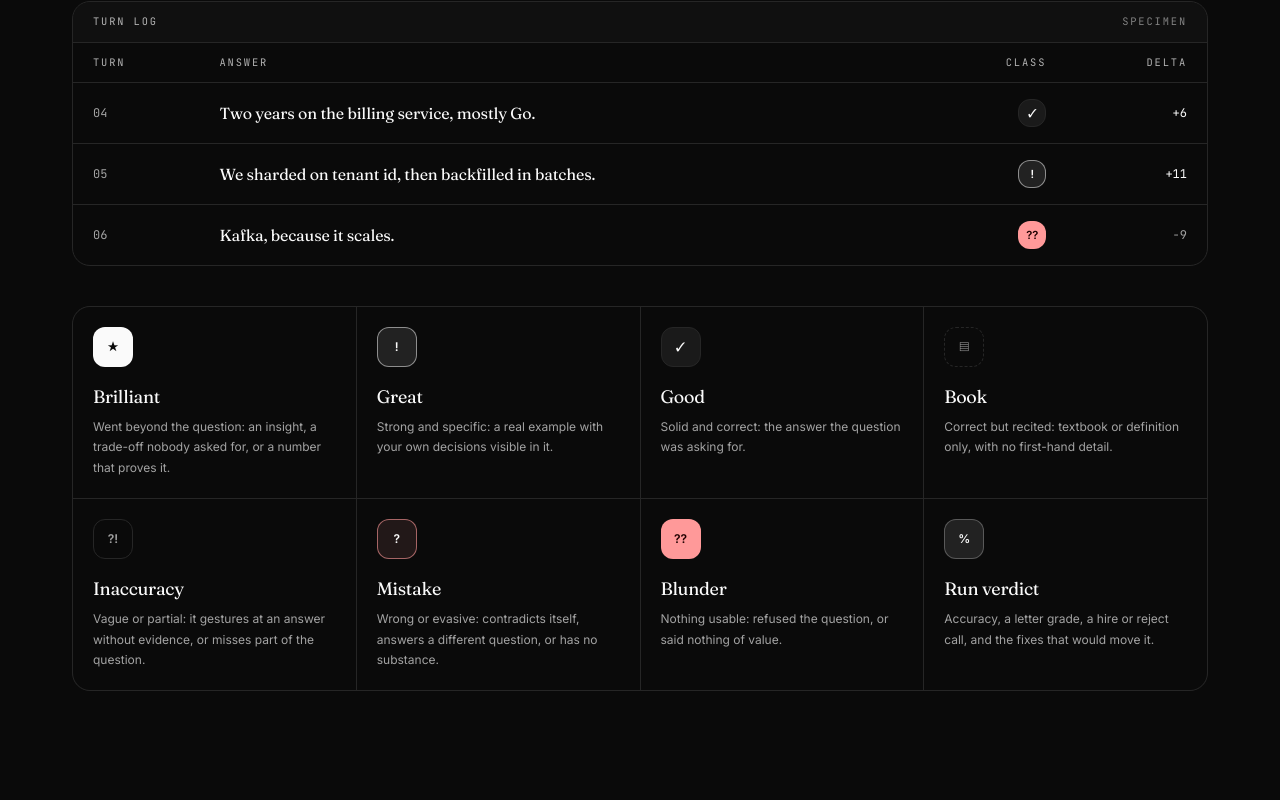
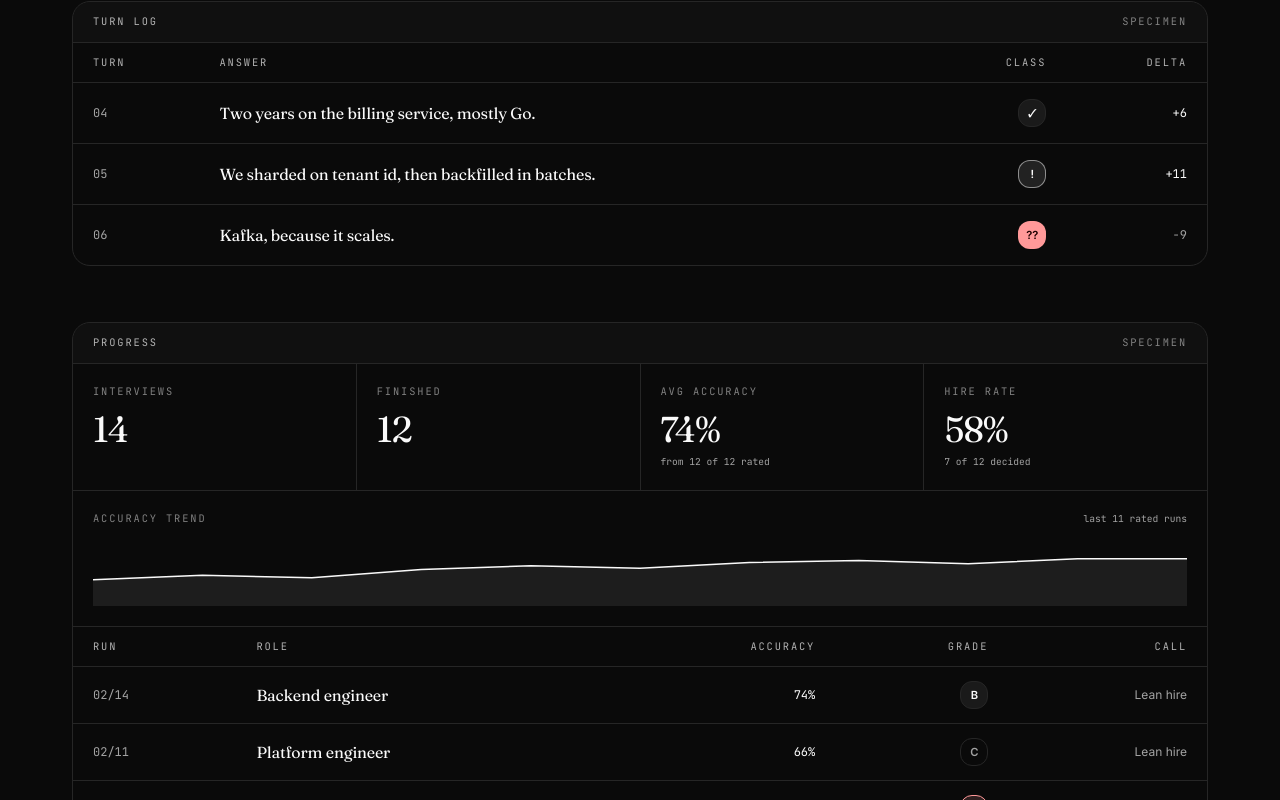
Before and after one commit to notseekeru/maxterview_website, a React (Vite) app in the folder frontend/: page / in a window 1280 px wide. Shown: the part 2000-2800 px from the top of the page. Built offline with nearby package versions, Linux system fonts and the light colour scheme; no server answers.

Commit message:
feat(landing): add analytics specimen artefact

```diff
--- a/frontend/src/pages/Landing.tsx
+++ b/frontend/src/pages/Landing.tsx
@@ -5,7 +5,7 @@ import { Link } from "react-router-dom";
 import { Button } from "@/components/ui/button";
 import { useDocumentTitle } from "@/hooks/useDocumentTitle";
 import type { MoveClass } from "@/lib/api";
-import { MOVE_CLASSES, moveClassMeta } from "@/lib/moveClasses";
+import { gradeTone, MOVE_CLASSES, moveClassMeta } from "@/lib/moveClasses";
 import { PLANS } from "@/lib/plans";
 import { cn } from "@/lib/utils";
 
@@ -40,6 +40,34 @@ const TURN_LOG: { turn: string; answer: string; note: MoveClass; delta: string }
     { turn: "04", answer: "Two years on the billing service, mostly Go.", note: "good", delta: "+6" },
     { turn: "05", answer: "We sharded on tenant id, then backfilled in batches.", note: "great", delta: "+11" },
     { turn: "06", answer: "Kafka, because it scales.", note: "blunder", delta: "−9" },
+];
+
+// Specimen dashboard. Same four headline numbers the real dashboard shows, so the page cannot
+// promise a metric the product does not compute. Accuracies are whole numbers from 0-100 because
+// the API sends the derived integer (rating.accuracy), not a 1-10 average.
+const ANALYTICS_STATS = [
+    { label: "Interviews", value: "14" },
+    { label: "Finished", value: "12" },
+    { label: "Avg accuracy", value: "74%", hint: "from 12 of 12 rated" },
+    { label: "Hire rate", value: "58%", hint: "7 of 12 decided" },
+];
+
+const TREND: number[] = [41, 48, 44, 57, 63, 59, 68, 71, 66, 74, 74];
+
+const TREND_PATH = (() => {
+    const step = 100 / (TREND.length - 1);
+    return TREND.map((v, i) => `${i === 0 ? "M" : "L"}${(i * step).toFixed(2)} ${(32 - (v / 100) * 32).toFixed(2)}`).join(" ");
+})();
+
+// Specimen run log. Mirrors the analytics table: one row per finished run, with the grade and the
+// hiring call the API stores on the row. The F row is a hardcore failure: its accuracy is still the
+// number the earlier answers averaged to, and only the letter is forced to F by the turn that ended
+// the run. That mechanic appears nowhere else on this page.
+const RUN_LOG: { date: string; role: string; accuracy: string; grade: "S" | "A" | "B" | "C" | "D" | "F"; decision: string }[] = [
+    { date: "02/14", role: "Backend engineer", accuracy: "74%", grade: "B", decision: "Lean hire" },
+    { date: "02/11", role: "Platform engineer", accuracy: "66%", grade: "C", decision: "Lean hire" },
+    { date: "02/09", role: "Backend engineer", accuracy: "52%", grade: "F", decision: "Reject" },
+    { date: "02/06", role: "Backend engineer", accuracy: "71%", grade: "B", decision: "Lean hire" },
 ];
 
 const STEPS = [
@@ -273,6 +301,64 @@ export function Landing() {
                                 </figure>
                             </Reveal>
 
+                            {/* Specimen, like the turn log above it. The analytics half of the product had no
+                                artifact on this page: four headline numbers and the trend are what the dashboard
+                                actually renders after a few runs. */}
+                            <Reveal delay={0.1} className="mt-14">
+                                <figure className="overflow-hidden rounded-xl border">
+                                    <div className="flex items-baseline justify-between gap-6 border-b bg-muted/40 px-3 py-3 sm:px-5">
+                                        <span className={LABEL}>Progress</span>
+                                        <span className={cn(LABEL, "opacity-70")}>Specimen</span>
+                                    </div>
+                                    <dl className="grid grid-cols-2 gap-px bg-border lg:grid-cols-4">
+                                        {ANALYTICS_STATS.map((s) => (
+                                            <div key={s.label} className="bg-background px-4 py-5 sm:px-5">
+                                                <dt className={cn(LABEL, "opacity-70")}>{s.label}</dt>
+                                                <dd className="mt-3 font-serif text-4xl leading-none tracking-[-0.03em] tabular-nums">{s.value}</dd>
+                                                {s.hint && <p className="mt-2 font-mono text-[0.6rem] tabular-nums text-muted-foreground">{s.hint}</p>}
+                                            </div>
+                                        ))}
+                                    </dl>
+                                    <div className="border-t px-4 py-5 sm:px-5">
+                                        <div className="flex items-baseline justify-between gap-4">
+                                            <span className={cn(LABEL, "opacity-70")}>Accuracy trend</span>
+                                            <span className="font-mono text-[0.6rem] tabular-nums text-muted-foreground">last {TREND.length} rated runs</span>
+                                        </div>
+                                        <svg viewBox="0 0 100 32" preserveAspectRatio="none" aria-label={`Accuracy across the last ${TREND.length} rated runs, from ${TREND[0]}% to ${TREND[TREND.length - 1]}%`} className="mt-4 h-16 w-full">
+                                            <path d={`${TREND_PATH} L100 32 L0 32 Z`} fill="var(--chart-1)" fillOpacity={0.08} />
+                                            {/* The 100-wide viewBox is stretched to the card, so strokeWidth 0.6
+                                                would scale with it. vectorEffect pins the stroke to one
+                                                device-space hairline at any width. */}
+                                            <path d={TREND_PATH} fill="none" stroke="var(--chart-1)" strokeWidth={1.5} vectorEffect="non-scaling-stroke" />
+                                        </svg>
+                                    </div>
+                                    <table className="w-full border-collapse border-t text-sm">
+                                        <thead>
+                                            <tr className="border-b">
+                                                {["Run", "Role", "Accuracy", "Grade", "Call"].map((h, i) => (
+                                                    <th key={h} scope="col" className={cn(LABEL, "px-3 py-3 font-normal sm:px-5", i >= 2 ? "text-right" : "text-left")}>
+                                                        {h}
+                                                    </th>
+                                                ))}
+                                            </tr>
+                                        </thead>
+                                        <tbody>
+                                            {RUN_LOG.map((r) => (
+                                                <tr key={r.date} className="border-b last:border-b-0">
+                                                    <td className="px-3 py-3.5 font-mono text-xs tabular-nums text-muted-foreground sm:px-5">{r.date}</td>
+                                                    <td className="px-3 py-3.5 font-serif text-base tracking-[-0.01em] sm:px-5">{r.role}</td>
+                                                    <td className="px-3 py-3.5 text-right font-mono text-xs tabular-nums sm:px-5">{r.accuracy}</td>
+                                                    <td className="px-3 py-3.5 text-right sm:px-5">
+                                                        <span className={cn("inline-flex size-7 items-center justify-center rounded-md border text-[0.7rem] font-semibold", gradeTone(r.grade))}>{r.grade}</span>
+                                                    </td>
+                                                    <td className="px-3 py-3.5 text-right text-xs text-muted-foreground sm:px-5">{r.decision}</td>
+                                                </tr>
+                                            ))}
+                                        </tbody>
+                                    </table>
+                                </figure>
+                            </Reveal>
+
                             <ul className="mt-10 grid grid-cols-1 gap-px overflow-hidden rounded-xl border bg-border sm:grid-cols-2 lg:grid-cols-4">
                                 {MOVE_CLASSES.map((m, i) => (
                                     <Reveal key={m.value} delay={(i % 4) * 0.05} className="group bg-background p-5">
```
